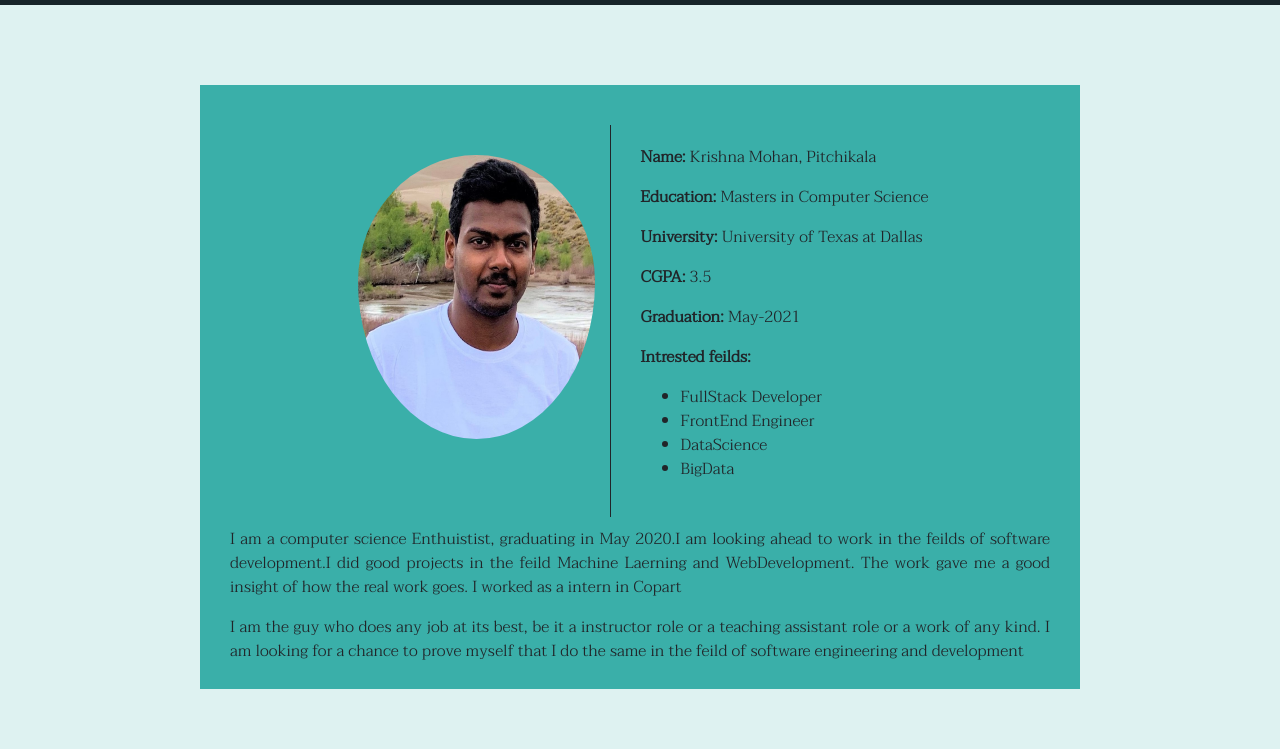
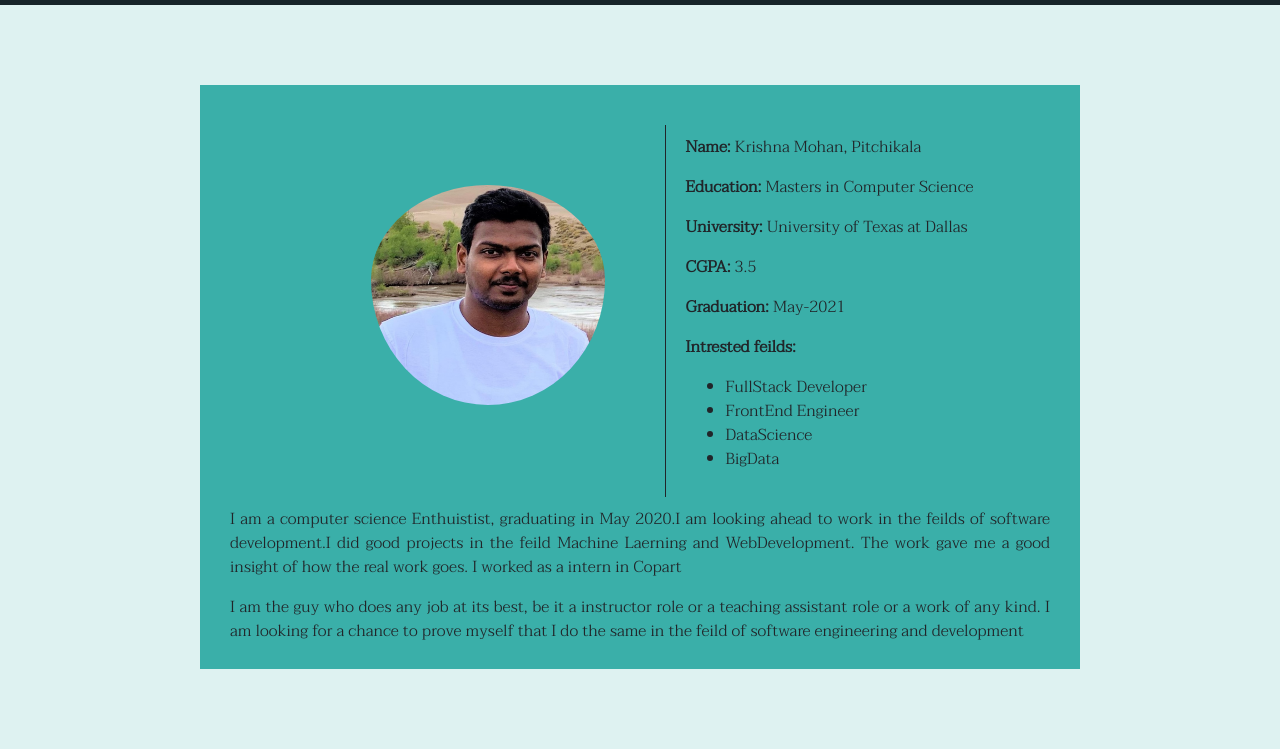
Before and after one commit to pnskrishnamohan/Portfolio, a plain HTML site: page index.html in a window 1280 px wide. Shown: the part 51-800 px from the top of the page. Drawn offline with nearby package versions, Linux system fonts and the light colour scheme; a web font is replaced by a local one.

Commit message:
second commit

```diff
--- a/css/style.css
+++ b/css/style.css
@@ -50,11 +50,21 @@ nav h4{
 
 .profile{
 	text-align: right;
+	margin: 10px;
+	padding: 20px 20px;
+
 }
 
 .intro-text{
 	margin: 10px 30px;
 	text-align: justify;
+}
+
+#about{
+	padding: 10px 20px;
+	margin-left: 30px;
+	border-left-style: solid;
+	border-width: 0.5px;
 }
 
 
@@ -155,10 +165,11 @@ nav h4{
 	padding: 20px 120px 0px;
 }
 
-#about{
+#contact-info{
 	padding: 20px 60px 20px 30px;
 	border-width: 0.2px;
 	border-left-style: solid;
+	margin: 20px 0px;
 }
 
 #conclude{
--- a/index.html
+++ b/index.html
@@ -304,7 +304,7 @@
 		    			<p>Thanks and Reagrds,</p>
 		    			<h6>KrishnaMohan Pitchikala</h6>
 		    		</div>
-		    		<div class="col-lg-5" id="about">
+		    		<div class="col-lg-5" id="contact-info">
 		    			<p><i class="fas fa-mobile-alt"></i><b>&nbsp &nbsp Mobile:</b> +1 (682)-320-4394</p>
 		      			<p><i class="fas fa-envelope-open-text"></i><b>&nbsp &nbsp Email:</b><a href="mailto: nxp180022@utdallas.edu"> nxp180022@utdallas.edu</a></p>
 		      			<p><i class="fab fa-linkedin"></i><b>&nbsp &nbsp Linkedin:</b><a href="https://www.linkedin.com/in/pnskrishnamohan" target="_blank"> pnskrishnamohan</a></p>
```
